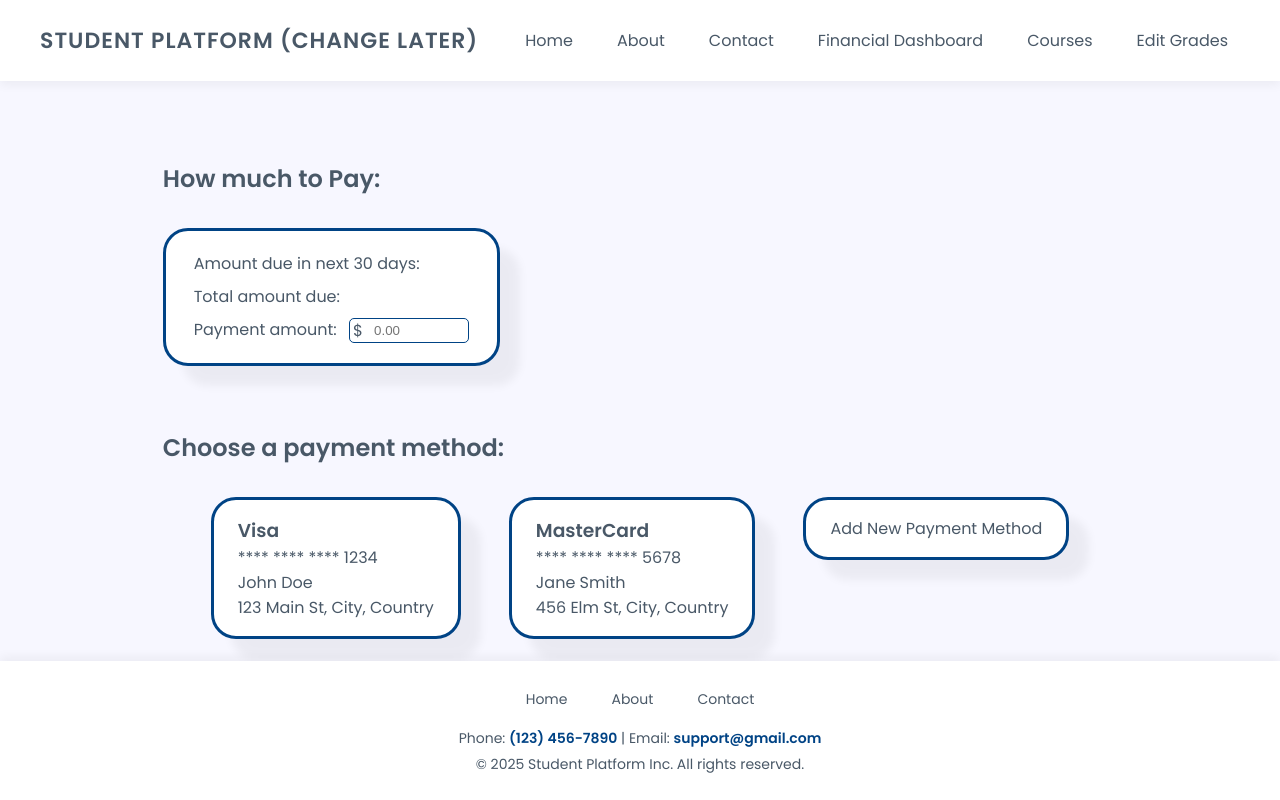
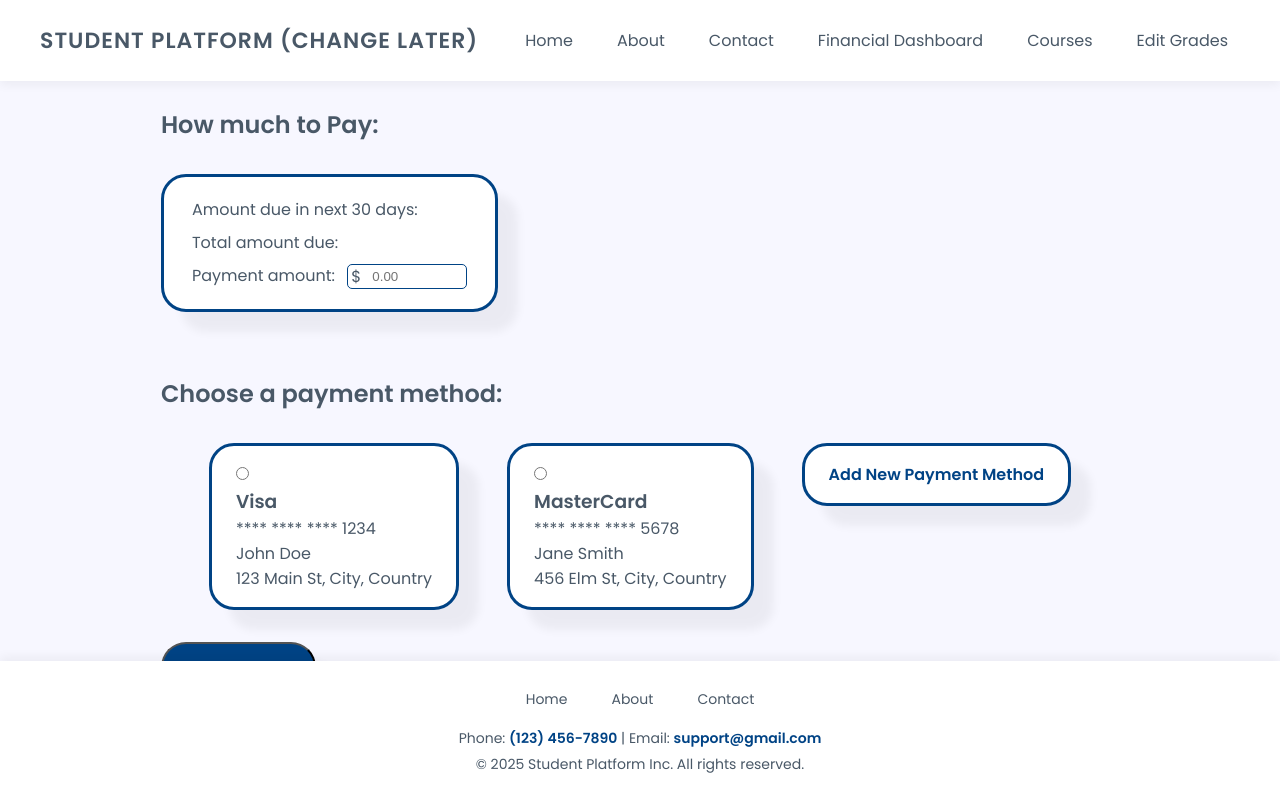
Before and after one commit to ryaneveson/310_Project, a React (Create React App) app in the folder student-records-app/: page /makePayment in a window 1280 px wide. Built offline with nearby package versions, Linux system fonts and the light colour scheme.

Commit message:
form added to payment page and small styling

```diff
--- a/student-records-app/src/MakePayment.js
+++ b/student-records-app/src/MakePayment.js
@@ -1,8 +1,11 @@
-import React, { useEffect, useState } from "react";
+import React, { useState } from "react";
 import "./makePayment.css";
 
 function MakePayment() {
-  const [htmlContent, setHtmlContent] = useState("");
+  const [selectedMethod, setSelectedMethod] = useState(null);
+  const [selectedCardNumber, setSelectedCardNumber] = useState("")
+  const [paymentAmount, setPaymentAmount] = useState("");
+
   const billingMethods = [
     {cardType: "Visa", cardNumber: "**** **** **** 1234", cardholderName: "John Doe", billingAddress: "123 Main St, City, Country",},
     {cardType: "MasterCard", cardNumber: "**** **** **** 5678", cardholderName: "Jane Smith", billingAddress: "456 Elm St, City, Country",},
@@ -11,11 +14,34 @@ function MakePayment() {
   // Function to validate currency input
   const validateCurrencyInput = (event) => {
     let input = event.target;
-    input.value = input.value
+    let value = input.value
       .replace(/[^0-9.]/g, "") // Allow only numbers and dots
       .replace(/(\..*)\./g, "$1") // Prevent multiple dots
       .replace(/^0+(\d)/, "$1") // Prevent leading zeros
       .replace(/^(\d*\.\d{2}).*/, "$1"); // Allow only two decimal places
+    if (value && !value.includes(".")) {
+      value = parseFloat(value).toFixed(2);
+    }
+    setPaymentAmount(value);
+  };
+
+  const handleBlur = () => {
+    if (paymentAmount && !isNaN(paymentAmount)) {
+      setPaymentAmount(parseFloat(paymentAmount).toFixed(2));
+    }
+  };
+
+  const handleSubmit = (event) => {
+    event.preventDefault();
+    if (!selectedMethod) {
+      alert("Please select a payment method.");
+      return;
+    }
+    if (!paymentAmount || parseFloat(paymentAmount) <= 0) {
+      alert("Please enter a valid payment amount greater than $0.");
+      return;
+    }
+    alert(`Payment of $${paymentAmount} confirmed using ${selectedMethod} (${selectedCardNumber})`);
   };
 
   return (
@@ -27,29 +53,49 @@ function MakePayment() {
         <label htmlFor="payment-amount">Payment amount: </label>
         <div className="input-container">
           <span>$</span>
-            {/* Attach the validateCurrencyInput function directly */}
-            <input type="text" id="payment-amount" className="currency-input" placeholder="0.00" onInput={validateCurrencyInput} />
+          <input
+            type="text"
+            id="payment-amount"
+            className="currency-input"
+            placeholder="0.00"
+            onInput={validateCurrencyInput}
+          />
         </div>
       </div>
+
       <h2>Choose a payment method: </h2>
+      <form onSubmit={handleSubmit}>
         <div className="box-container">
-        {/* Dynamically generate billing method boxes */}
           {billingMethods.map((method, index) => (
-          <div key={index} className="billing-box">
+            <label key={index} className="billing-box radio-option">
+              <input
+                type="radio"
+                name="billingMethod"
+                value={method.cardType}
+                onChange={() => {
+                  setSelectedMethod(method.cardType);
+                  setSelectedCardNumber(method.cardNumber);
+                }}
+              />
+              <div>
                 <h3>{method.cardType}</h3>
                 <p>{method.cardNumber}</p>
                 <p>{method.cardholderName}</p>
                 <p>{method.billingAddress}</p>
               </div>
+            </label>
           ))}
 
-        {/* Extra box with a link */}
           <div className="billing-box add-payment">
             <a href="/finances">Add New Payment Method</a>
           </div>
         </div>
+
+        <button type="submit" className="confirm-button">Confirm Payment</button>
+      </form>
     </div>
   );
 }
 
+
 export default MakePayment;
--- a/student-records-app/src/finances.css
+++ b/student-records-app/src/finances.css
@@ -23,8 +23,8 @@
     border-radius: 25px;
 }
 #finances .box-container > a {
-    font-weight: 500;
-    color: #495867;
+    font-weight: bold;
+    color: #004385;
     text-decoration: none;
     transition: all 0.3s ease-in-out;
     position: relative;
--- a/student-records-app/src/makePayment.css
+++ b/student-records-app/src/makePayment.css
@@ -38,8 +38,8 @@
     border-radius: 25px;
 }
 #makePayment .add-payment > a {
-    font-weight: 500;
-    color: #495867;
+    font-weight: bold;
+    color: #004385;
     text-decoration: none;
     transition: all 0.3s ease-in-out;
     position: relative;
@@ -77,3 +77,10 @@
 #makePayment .amount > * {
     padding: 0.25rem;
 }
+#makePayment .confirm-button {
+    padding: 1rem 1.5rem;
+    background-color: #004385;
+    color: white;
+    box-shadow: 20px 20px 10px rgba(0, 0, 0, 0.05); /* Soft Shadow */
+    border-radius: 25px;
+}
```
Lines whose indentation alone changed are shown as unchanged.
